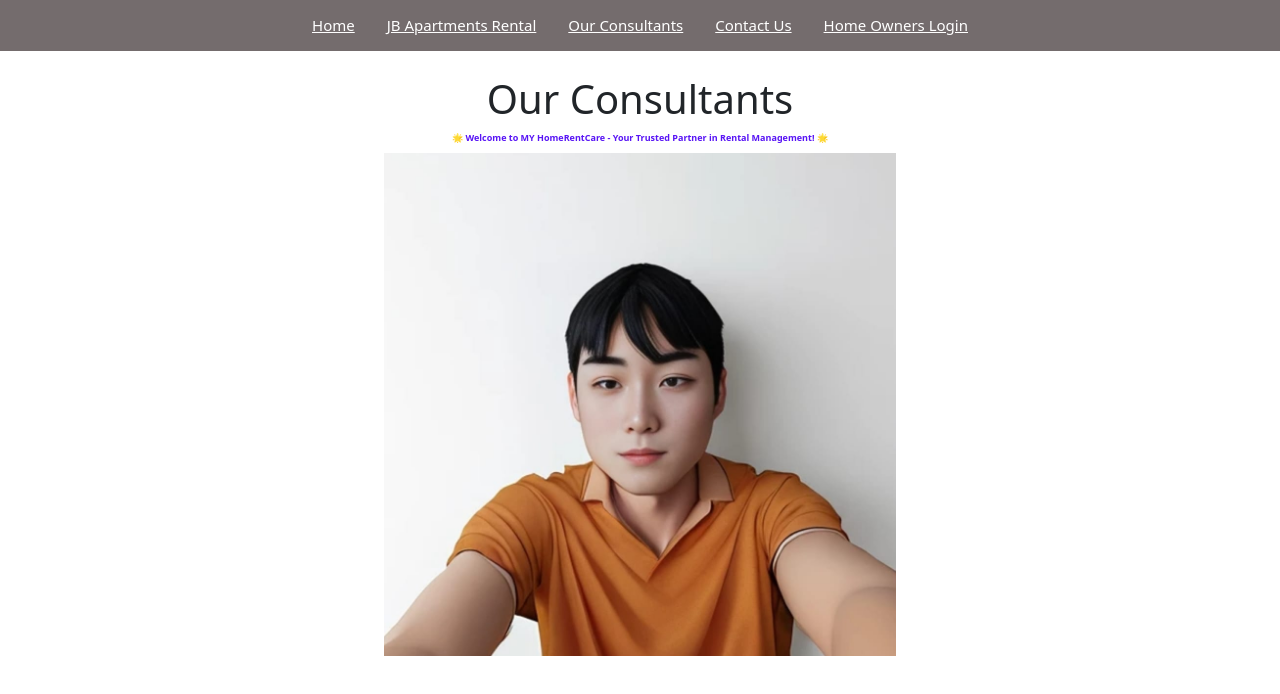
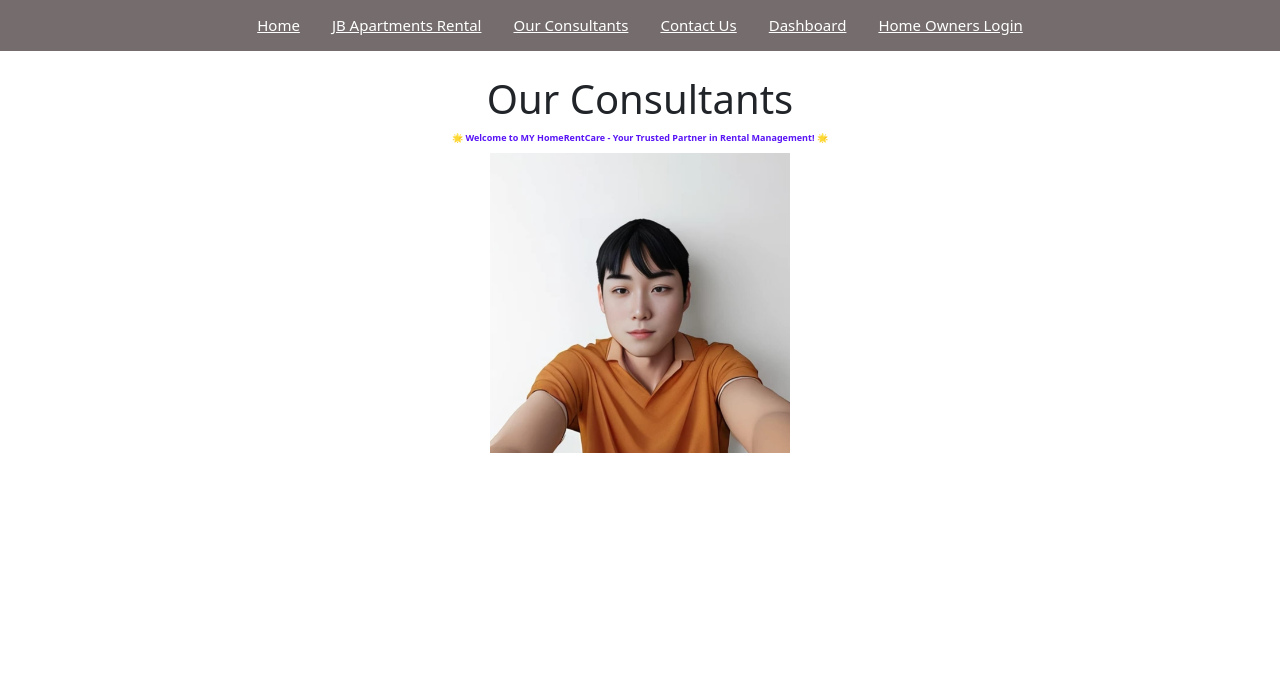
Before and after one commit to JosephYin4/HomeRentCare, a plain HTML site: page ourconsultants.html in a window 1280 px wide. Drawn offline with nearby package versions, Linux system fonts and the light colour scheme.

Commit message:
minor updates

```diff
--- a/ourconsultants.html
+++ b/ourconsultants.html
@@ -21,6 +21,7 @@
         <!--<li><a href="jbroomsrental.html">JB Rooms Rental</a></li>-->
             <li><a href="ourconsultants.html">Our Consultants</a></li>
             <li><a href="contactus.html">Contact Us</a></li>
+            <li><a href="Dashboard.html">Dashboard</a></li>
             <li><a href="homeownerslogin.html">Home Owners Login</a></li>
         </ul>
         <BR>
@@ -30,19 +31,9 @@
         <p class="welcome">🌟 Welcome to MY HomeRentCare - Your Trusted Partner in Rental Management! 🌟</p>
 
         <center>
-            <img class="banner" src="img/Joseph Avatar.jpeg">
+            <img src="img/Joseph Avatar.jpeg" alt="Joseph Avatar.jpeg" width="300" height="300">
               </center>
 
-        <!-- <h1>Inline Blocks</h1>
-        <span id="inline-block-example"><a href="https://Binance.com"><img src="img/Binance.png" alt="Binance" class="img-fluid"></a></span>
-        <span id="inline-block-example"><a href="https://Coinbase.com"><img src="img/Coinbase.png" alt="Coinbase" class="img-fluid"></a></span>
-        <span id="inline-block-example"><a href="https://www.okx.com"><img src="img/OKX.png" alt="OKX" class="img-fluid"></a></span>
-        <span id="inline-block-example"><a href="https://Bybit.com"><img src="img/Bybit.png" alt="Bybit" class="img-fluid"></a></span>
-        <span id="inline-block-example"><a href="https://sg.upbit.com"><img src="img/Upbit.png" alt="Upbit" class="img-fluid"></a></span> -->
-
-        <!-- <div class="col-12 col-md-6 col-lg-1"><h1>Hi There</h1></div>
-        <div class="col-12 col-md-6 col-lg-2"><h1>Hi There</h1></div>
-        <div class="col-12 col-md-6 col-lg-4"><h1>Hi There</h1></div> -->
     </main>
     <script src="https://cdn.jsdelivr.net/npm/bootstrap@5.3.3/dist/js/bootstrap.min.js" integrity="sha384-0pUGZvbkm6XF6gxjEnlmuGrJXVbNuzT9qBBavbLwCsOGabYfZo0T0to5eqruptLy" crossorigin="anonymous"></script>
 </body>
```
Also changed, not shown: Dashboard.html (+1 -0 lines), contactus.html (+1 -1 lines), jbapartmentrental.html (+1 -9 lines), jbroomsrental.html (+1 -0 lines), img/homerentcare.jpeg (renamed from img/Homerentcare.jpeg).
